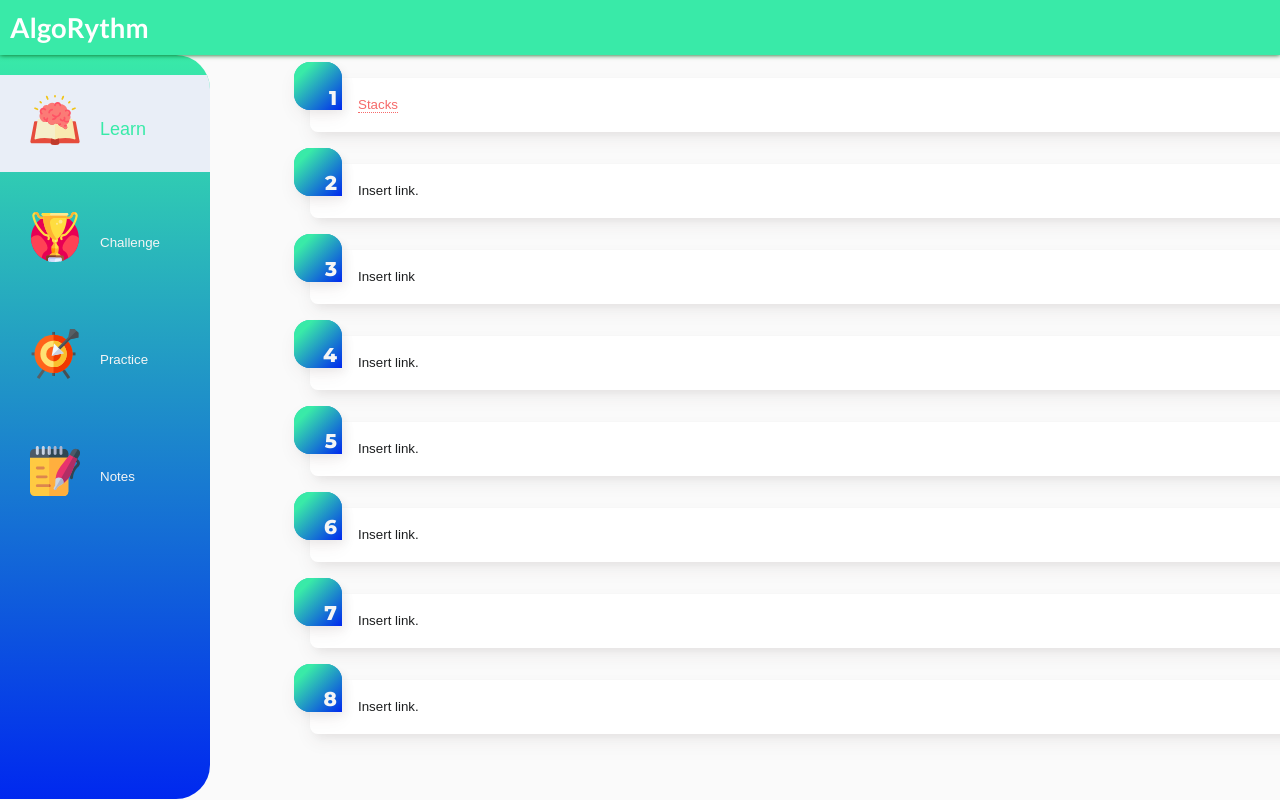
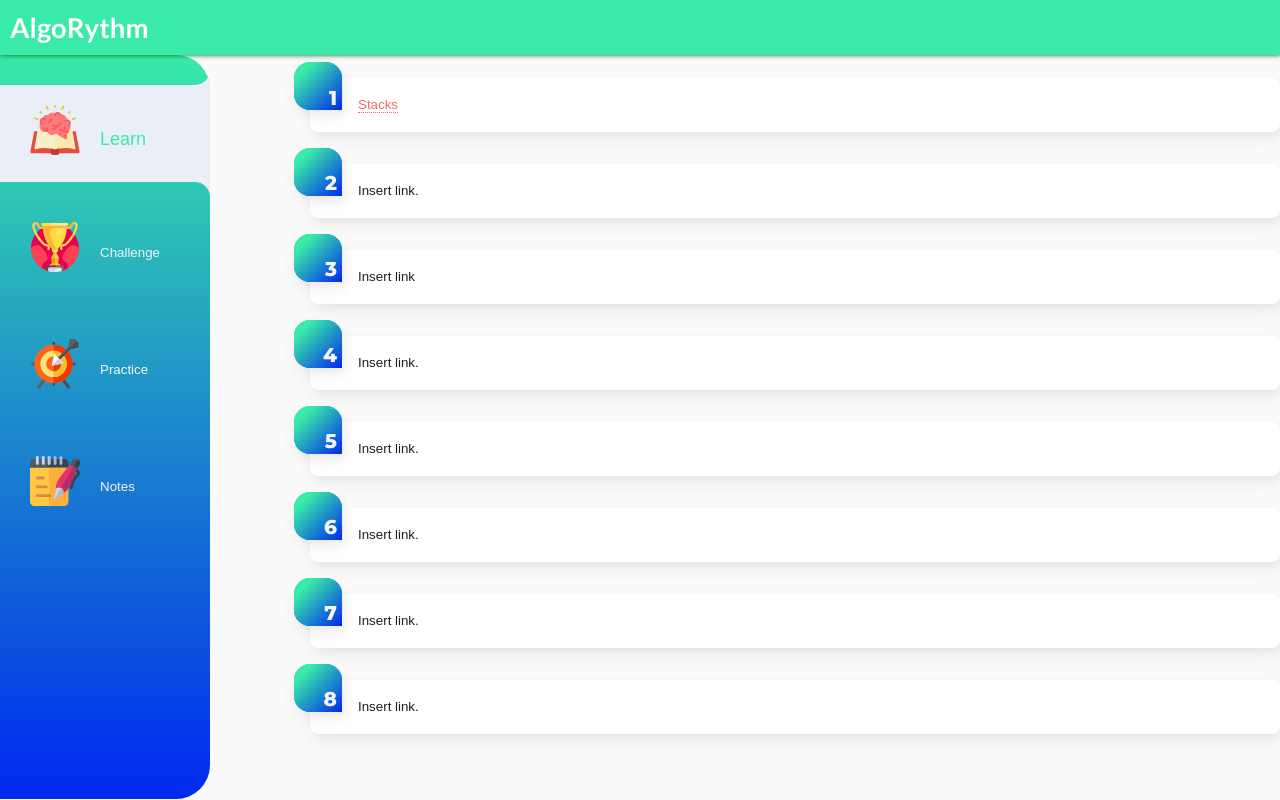
Before and after one commit to bryanr1992/AlgoRythm-main, a React (Create React App) app: page /outline in a window 1280 px wide. In both pictures the pointer is over the link "Learn". Built offline with nearby package versions, Linux system fonts and the light colour scheme.

Commit message:
Make menu match original design

```diff
--- a/src/components/App.css
+++ b/src/components/App.css
@@ -19,7 +19,7 @@ html{
 
 
  .main-container {
-     transition: margin 0.75s;
+     transition: margin 0.75s, padding 0.75s;
      position: absolute;
      width: 100%;
      height: 100%;
--- a/src/components/layout/Menu.css
+++ b/src/components/layout/Menu.css
@@ -18,6 +18,7 @@
 #mySidenav {
     width: 120px;
     position: relative;
+    padding-top:10px;
 }
 
 #mySidenav:hover{
@@ -67,7 +68,32 @@
       margin-top: 20px;
       border: none;
       color: transparent;
+      position: relative;
   }
+
+  .sidenav .my-a:hover::before {
+      content: '';
+      position: absolute;
+      top: -30px;
+      right: 0;
+      width: 30px;
+      height: 30px;
+      background: transparent;
+      border-radius: 50%;
+      box-shadow: 15px 15px 0 #E9EEF7;
+  }
+
+  .sidenav .my-a:hover::after {
+    content: '';
+    position: absolute;
+    bottom: -30px;
+    right: 0;
+    width: 30px;
+    height: 30px;
+    background: transparent;
+    border-radius: 50%;
+    box-shadow: 15px -15px 0 #E9EEF7;
+}
 
 
   .menu-icons{
@@ -84,4 +110,5 @@
 
 #mySidenav:hover + .main-container {
     margin-left: 100px;
+    padding-right: 100px;
 }
```
